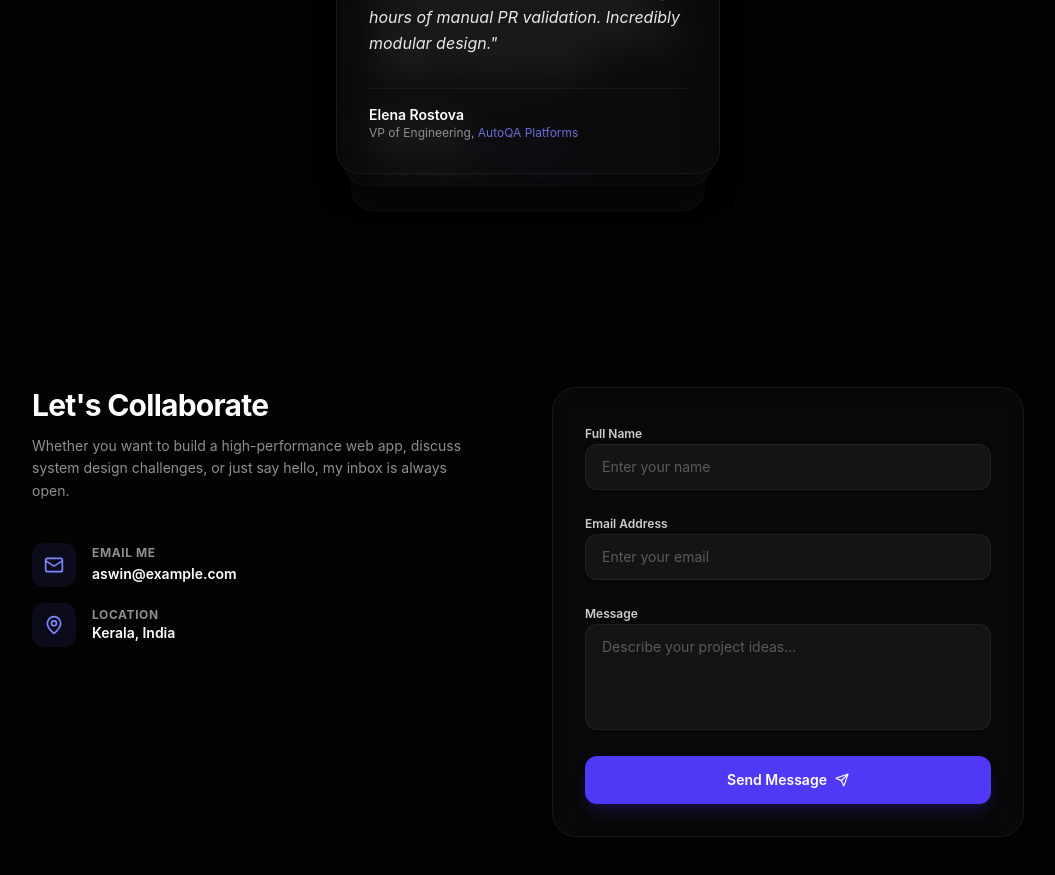
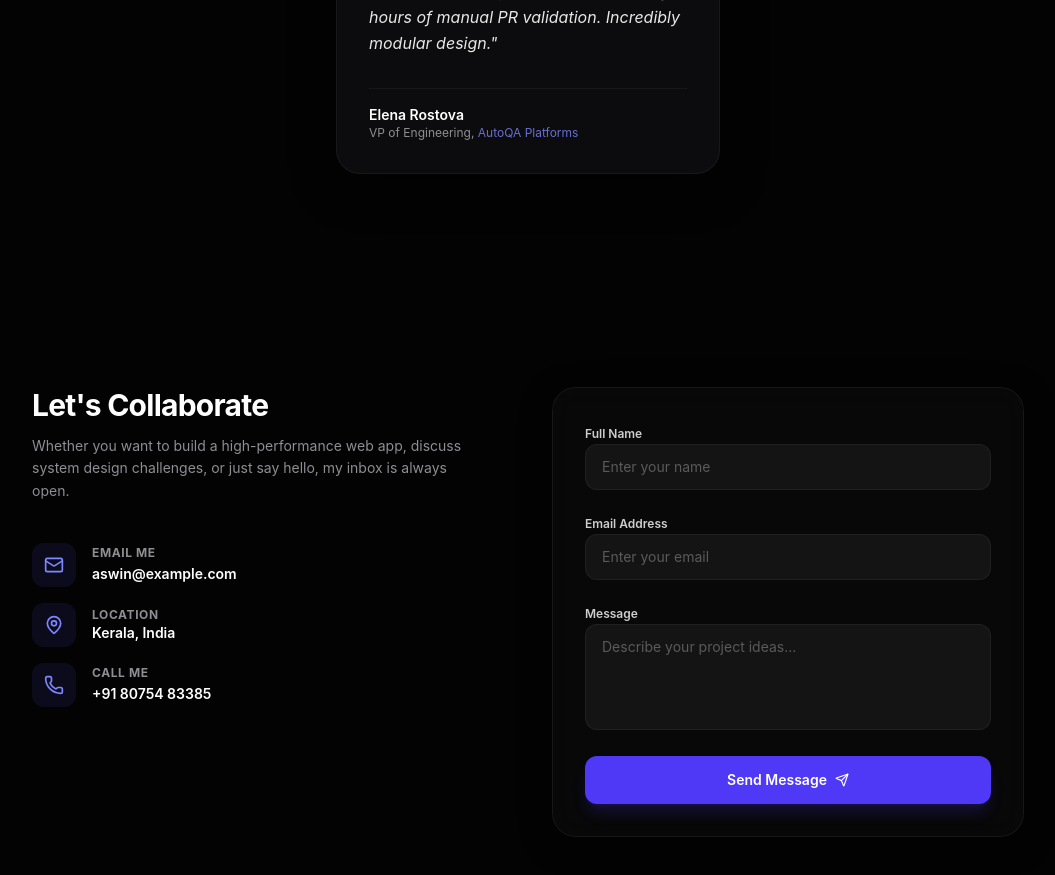
Before and after one commit to rd-aswin/portfolio, a Next.js app: page / in a window 1280 px wide. Shown: the part 2820-3695 px from the top of the page, without its empty margins (112-1167 px from the left). Built offline with nearby package versions, Linux system fonts and the light colour scheme.

Commit message:
fix: resolve testimonial card text overlap and add phone number contact details

```diff
--- a/src/components/sections/contact.tsx
+++ b/src/components/sections/contact.tsx
@@ -2,7 +2,7 @@
 
 import React, { useState } from "react";
 import { motion, AnimatePresence } from "framer-motion";
-import { Send, CheckCircle2, Loader2, Mail, MapPin } from "lucide-react";
+import { Send, CheckCircle2, Loader2, Mail, MapPin, Phone } from "lucide-react";
 
 export default function Contact() {
   const [formState, setFormState] = useState({ name: "", email: "", message: "" });
@@ -61,6 +61,18 @@ export default function Contact() {
               <div>
                 <h4 className="text-xs text-muted font-bold uppercase tracking-wider">Location</h4>
                 <p className="text-sm font-semibold text-white">Kerala, India</p>
+              </div>
+            </div>
+
+            <div className="flex items-center gap-4">
+              <div className="p-3 bg-indigo-500/10 text-indigo-400 rounded-xl">
+                <Phone size={20} />
+              </div>
+              <div>
+                <h4 className="text-xs text-muted font-bold uppercase tracking-wider">Call Me</h4>
+                <a href="tel:+918075483385" className="text-sm font-semibold text-white hover:text-indigo-400 transition-colors">
+                  +91 80754 83385
+                </a>
               </div>
             </div>
           </div>
--- a/src/components/sections/testimonials.tsx
+++ b/src/components/sections/testimonials.tsx
@@ -149,10 +149,12 @@ function Card({ testimonial, isTop, index, onSwipe }: CardProps) {
         transition: { duration: 0.25 },
       }}
       transition={isTop ? { type: "spring", stiffness: 300, damping: 20 } : { duration: 0.35 }}
-      className={`absolute w-full max-w-sm p-6 md:p-8 rounded-3xl glass-panel origin-bottom flex flex-col justify-between select-none ${
-        isTop ? "shadow-[0_12px_40px_rgba(0,0,0,0.4)]" : "pointer-events-none"
+      className={`absolute w-full max-w-sm p-6 md:p-8 rounded-3xl border border-white/5 bg-[#0c0c0e] origin-bottom flex flex-col justify-between select-none ${
+        isTop ? "shadow-[0_12px_40px_rgba(0,0,0,0.5)]" : "pointer-events-none"
       }`}
     >
+      {index === 0 ? (
+        <>
           <div>
             <div className="flex justify-between items-start mb-6">
               <MessageSquare className="text-indigo-400" size={24} />
@@ -173,6 +175,10 @@ function Card({ testimonial, isTop, index, onSwipe }: CardProps) {
               {testimonial.title}, <span className="text-indigo-400/80">{testimonial.company}</span>
             </p>
           </div>
+        </>
+      ) : (
+        <div className="h-full" />
+      )}
     </motion.div>
   );
 }
```
Lines whose indentation alone changed are shown as unchanged.
